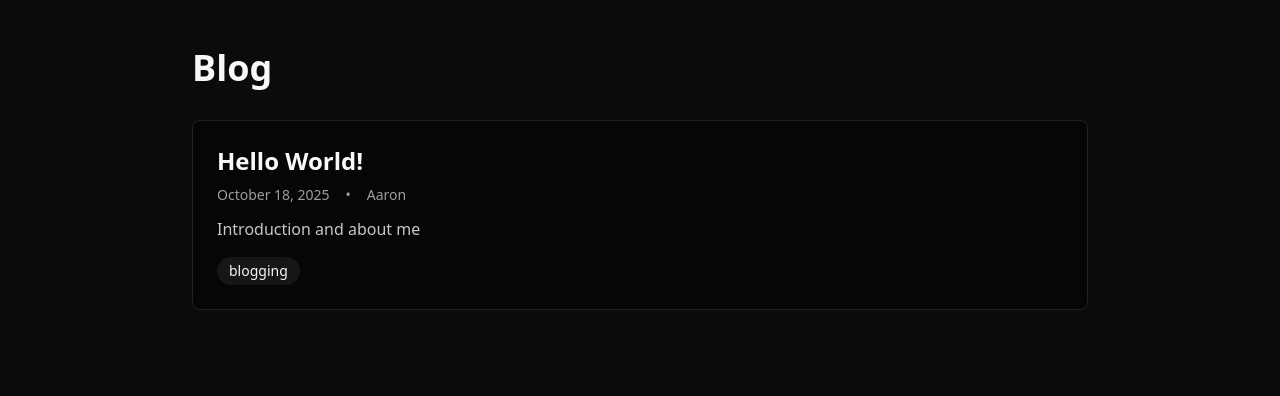
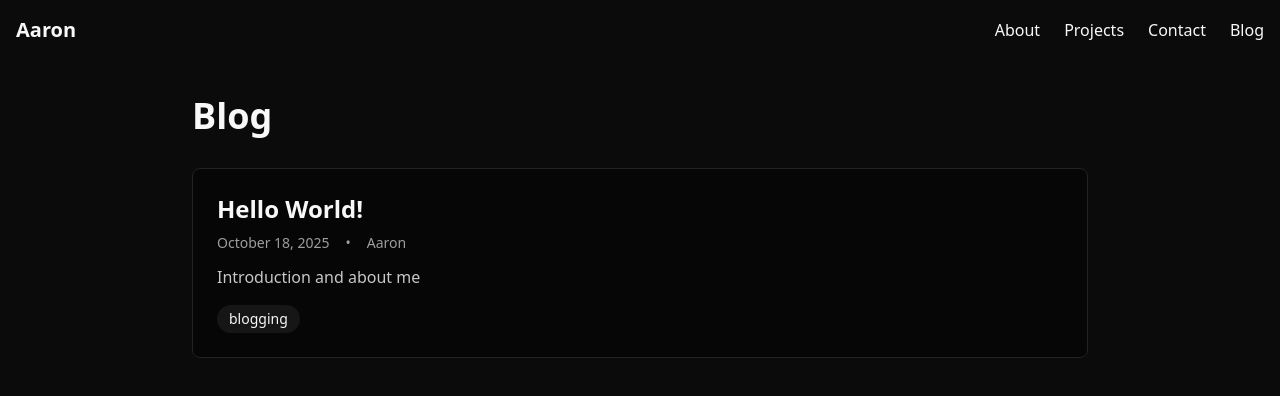
Before and after one commit to Ardrual/aaron_dev, a Next.js app: page /blog in a window 1280 px wide. Shown: the top 396 px of the page. Built offline with nearby package versions, Linux system fonts and the light colour scheme.

Commit message:
fixed navbar

```diff
--- a/src/app/blog/[slug]/page.tsx
+++ b/src/app/blog/[slug]/page.tsx
@@ -8,6 +8,7 @@ import rehypeHighlight from 'rehype-highlight'
 import rehypeSlug from 'rehype-slug'
 import rehypeAutolinkHeadings from 'rehype-autolink-headings'
 import remarkGfm from 'remark-gfm'
+import { Navigation } from '@/components/navigation'
 
 interface BlogPostPageProps {
   params: Promise<{ slug: string }>
@@ -64,7 +65,9 @@ export default async function BlogPostPage({ params }: BlogPostPageProps) {
   }
 
   return (
-    <div className="min-h-screen py-12 px-4">
+    <div className="min-h-screen">
+      <Navigation />
+      <div className="py-12 px-4 pt-24">
         <article className="max-w-3xl mx-auto">
           {/* Back to blog link */}
           <Link
@@ -118,5 +121,6 @@ export default async function BlogPostPage({ params }: BlogPostPageProps) {
         </div>
         </article>
       </div>
+    </div>
   )
 }
--- a/src/app/blog/page.tsx
+++ b/src/app/blog/page.tsx
@@ -1,6 +1,7 @@
 import Link from 'next/link'
 import { getSortedPosts } from '@/lib/blog'
 import { Metadata } from 'next'
+import { Navigation } from '@/components/navigation'
 
 export const metadata: Metadata = {
   title: 'Blog',
@@ -11,7 +12,9 @@ export default function BlogPage() {
   const posts = getSortedPosts()
 
   return (
-    <div className="min-h-screen py-12 px-4">
+    <div className="min-h-screen">
+      <Navigation />
+      <div className="py-12 px-4 pt-24">
       <div className="max-w-4xl mx-auto">
         <h1 className="text-4xl font-bold mb-8">Blog</h1>
 
@@ -65,6 +68,7 @@ export default function BlogPage() {
           </div>
         )}
       </div>
+      </div>
     </div>
   )
 }
```
Lines whose indentation alone changed are shown as unchanged.
